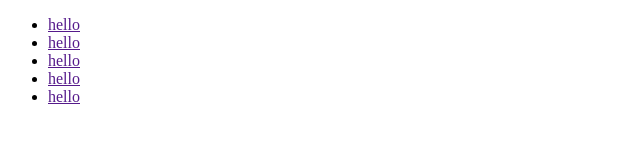
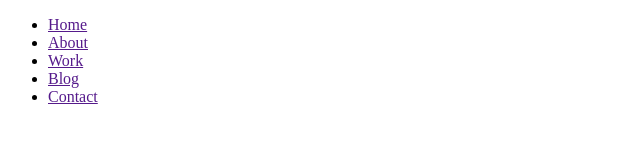
Before and after one commit to appychappy/vs, a plain HTML site: page index.html in a window 1280 px wide. Shown: the full height of the page, 0-640 px from the left. Drawn offline with Linux system fonts and the light colour scheme.

Commit message:
Updated Links

```diff
--- a/index.html
+++ b/index.html
@@ -4,15 +4,15 @@
     <meta charset="UTF-8">
     <meta name="viewport" content="width=device-width, initial-scale=1.0">
     <meta http-equiv="X-UA-Compatible" content="ie=edge">
-    <title>Document</title>
+    <title>Matthew</title>
 </head>
 <body>
     <ul>
-        <li><a href="">hello</a></li>
-        <li><a href="">hello</a></li>
-        <li><a href="">hello</a></li>
-        <li><a href="">hello</a></li>
-        <li><a href="">hello</a></li>
+        <li><a href="">Home</a></li>
+        <li><a href="">About</a></li>
+        <li><a href="">Work</a></li>
+        <li><a href="">Blog</a></li>
+        <li><a href="">Contact</a></li>
     </ul>
 </body>
 </html>
```
